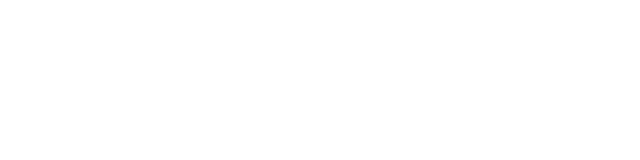
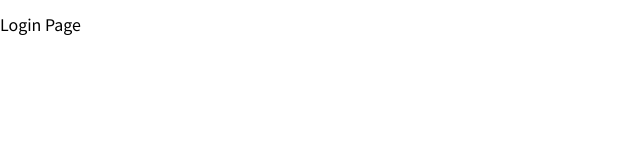
Before and after one commit to andyh0913/hidden_ntu_template, a React (Create React App) app: page /login in a window 1280 px wide. Shown: the top 160 px of the page, without its empty margins (0-640 px from the left). Built offline with nearby package versions, Linux system fonts and the light colour scheme; the HTML template or start-up script is replaced by a standard one.

Commit message:
modify login page

```diff
--- a/src/container/LoginPage.js
+++ b/src/container/LoginPage.js
@@ -3,7 +3,7 @@
 class Loginpage extends React.Component {
     render(){
         return (
-            <div></div>
+            <div>Login Page</div>
         )
     }
 }
```
